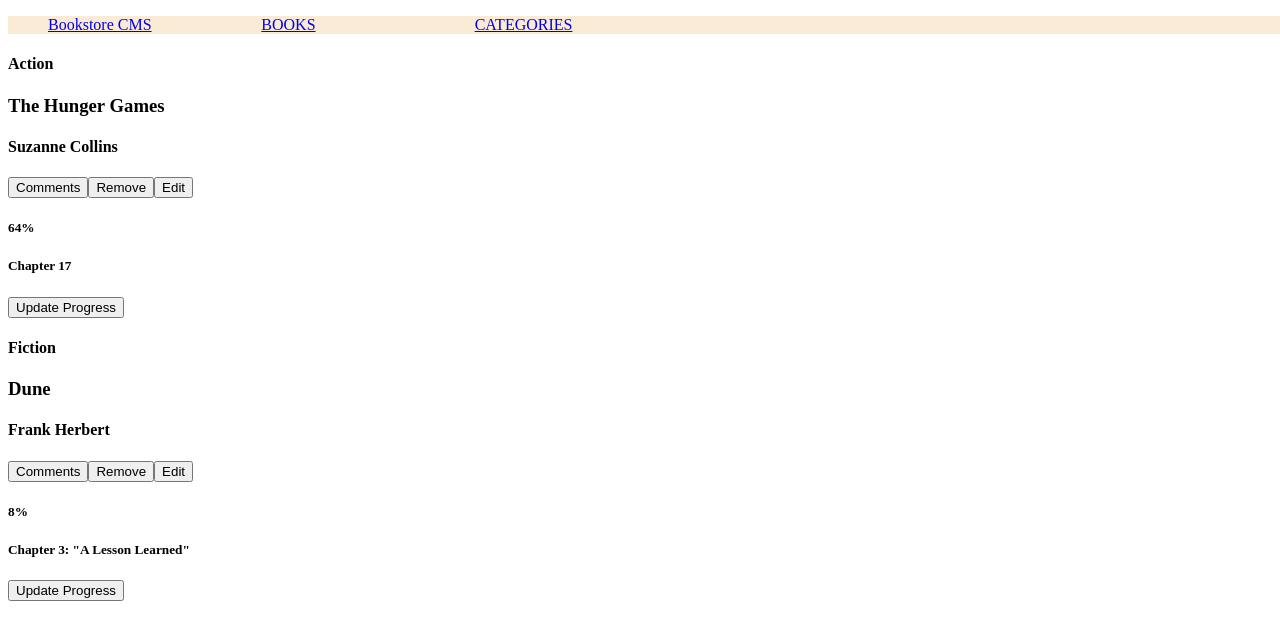
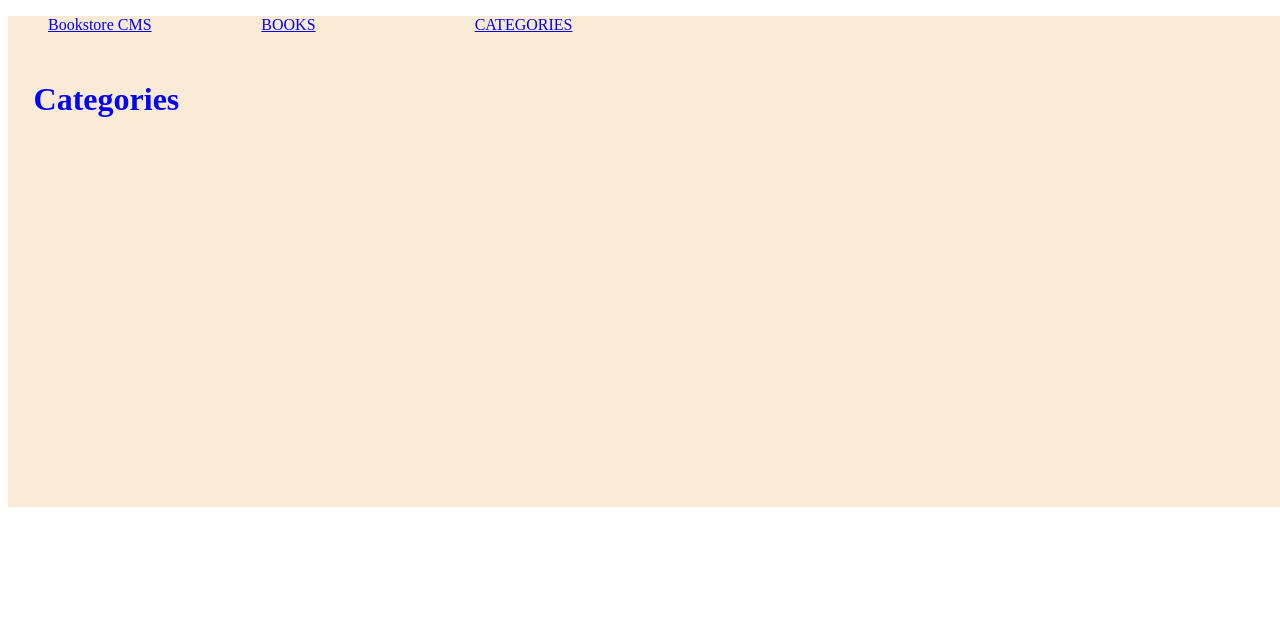
Before and after one commit to Eldonratzlaff/bookstore, a React (Create React App) app: page /Categories in a window 1280 px wide. Shown: the top 640 px of the page. Built offline with nearby package versions, Linux system fonts and the light colour scheme.

Commit message:
add redux

```diff
--- a/package.json
+++ b/package.json
@@ -3,12 +3,14 @@
   "version": "0.1.0",
   "private": true,
   "dependencies": {
+    "@reduxjs/toolkit": "^1.9.5",
     "@testing-library/jest-dom": "^5.16.5",
     "@testing-library/react": "^13.4.0",
     "@testing-library/user-event": "^13.5.0",
     "prop-types": "^15.8.1",
     "react": "^18.2.0",
     "react-dom": "^18.2.0",
+    "react-redux": "^8.0.5",
     "react-router-dom": "^6.11.1",
     "react-scripts": "5.0.1",
     "web-vitals": "^2.1.4"
--- a/src/App.js
+++ b/src/App.js
@@ -1,13 +1,12 @@
 import { BrowserRouter } from 'react-router-dom';
 import Navbar from './components/navbar';
-import BooksList from './components/bookitem';
+
 
 function App() {
   return (
     <>
       <BrowserRouter>
         <Navbar />
-        <BooksList />
       </BrowserRouter>
     </>
   );
--- a/src/components/bookitem.js
+++ b/src/components/bookitem.js
@@ -21,7 +21,7 @@
   ];
 
   return (
-    <div className="booksListContainer">
+    <div className="booksListContainer">hdstgfghdf
       <div className="booksList">
         {books.map((book) => (
           <Book
--- a/src/components/categories.js
+++ b/src/components/categories.js
@@ -1,4 +1,16 @@
-const Categories = () => {
-};
+
+import '../styles/categories.css';
+
+
+const Categories = () => (
+         <>
+         <div>
+         <h1>Categories</h1>
+         </div>
+         </>
+
+    );
+
+
 
 export default Categories;
--- a/src/index.css
+++ b/src/index.css
@@ -28,10 +28,7 @@
   min-height: 100vh;
 }
 
-h1 {
-  font-size: 3.2em;
-  line-height: 1.1;
-}
+
 
 button {
   border-radius: 8px;
--- a/src/index.js
+++ b/src/index.js
@@ -2,11 +2,16 @@
 import ReactDOM from 'react-dom/client';
 import App from './App';
 import reportWebVitals from './reportWebVitals';
+import { Provider } from 'react-redux';
+import store from './redux/store';
+
 
 const root = ReactDOM.createRoot(document.getElementById('root'));
 root.render(
   <React.StrictMode>
+    <Provider store={store} >
     <App />
+    </Provider>
   </React.StrictMode>,
 );
 
--- /dev/null
+++ b/src/redux/books/booksSlice.js
@@ -0,0 +1,17 @@
+import { createSlice } from '@reduxjs/toolkit';
+
+const initialState = {
+    Books: [],
+};
+
+const BooksSlice = createSlice({
+    name: 'Books',
+    initialState,
+    reducers: {
+      addBook: (state, action) => {
+        state.Books.push(action.payload);
+      }
+    }
+});
+
+export default BooksSlice.reducer;
--- /dev/null
+++ b/src/redux/categories/categoriesSlice.js
@@ -0,0 +1,16 @@
+import { createSlice } from "@reduxjs/toolkit";
+
+const CategoriesSlice = createSlice({
+    name: 'Categories',
+    initialState: {
+        Categories: [],
+    },
+    reducers: {
+        addCategory: (state, action) => {
+            state.Categories.push(action.payload);
+        }
+
+    }
+});
+
+export default CategoriesSlice.reducer;
--- /dev/null
+++ b/src/redux/store.js
@@ -0,0 +1,15 @@
+import { configureStore } from "@reduxjs/toolkit";
+
+import BooksReducer from "./books/booksSlice";
+import CategoriesReducer from "./categories/categoriesSlice";
+
+
+const store = configureStore({
+
+    reducer: {
+    Books: BooksReducer,
+    Categories: CategoriesReducer,
+    },
+});
+
+export default store;
--- /dev/null
+++ b/src/styles/categories.css
@@ -0,0 +1,5 @@
+h1{
+    height: 50vh;
+    padding: 2vw;
+    color: blue;
+}
```
Also changed, not shown: src/components/navbar.js (+5 -5 lines), 1 other file (tests, documents, lock files or other folders).
